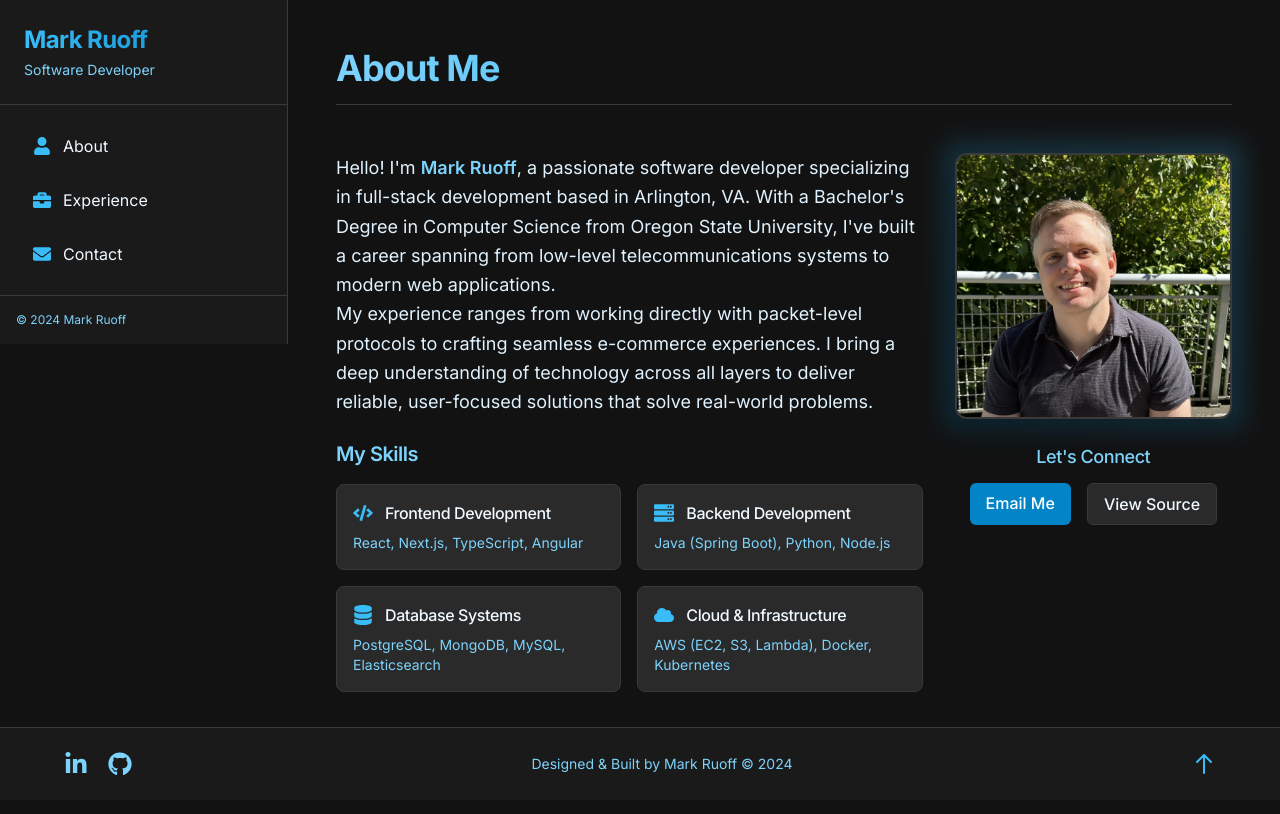
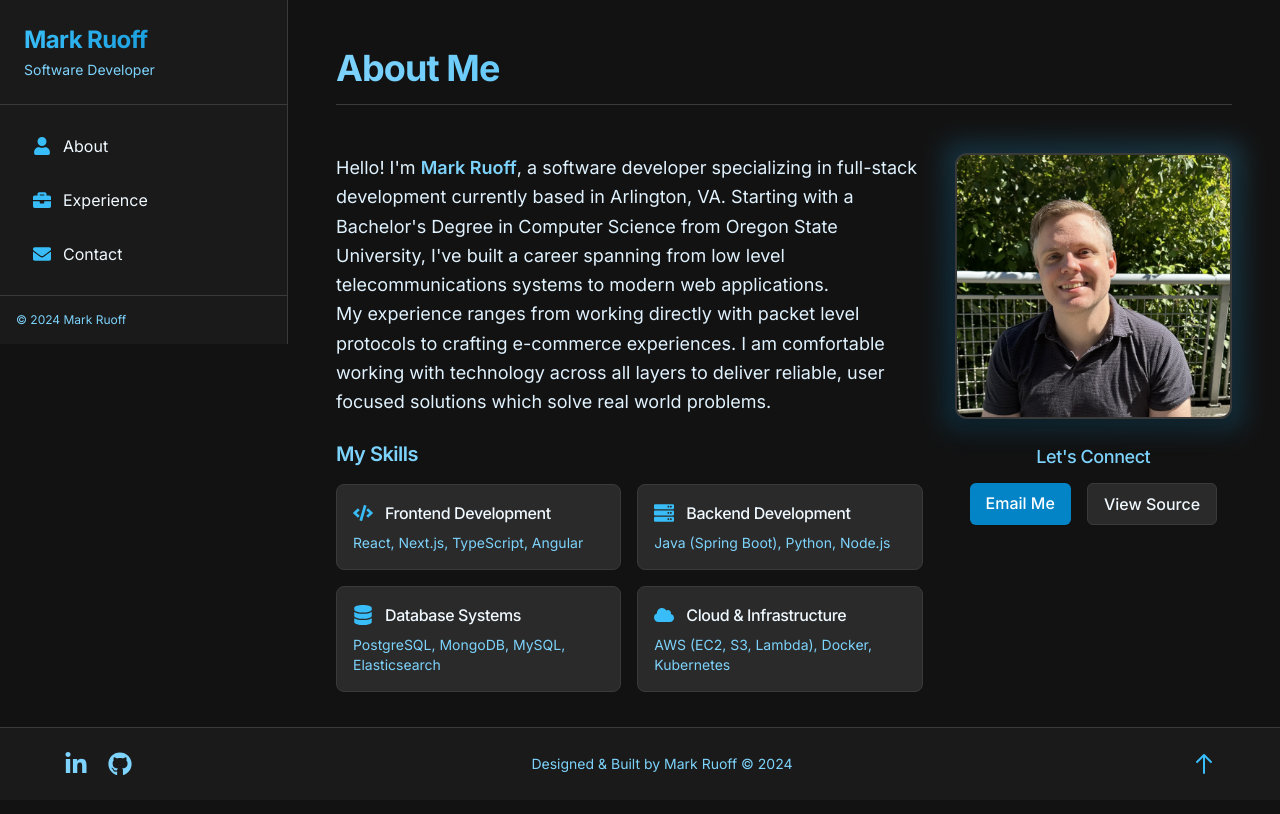
Before and after one commit to mrkruoff/personal_site, a React (Vite) app: page / in a window 1280 px wide. Shown: the top 814 px of the page. Built offline with nearby package versions, Linux system fonts and the light colour scheme.

Commit message:
Text update

```diff
--- a/src/components/About.tsx
+++ b/src/components/About.tsx
@@ -42,11 +42,11 @@ const About = () => {
       >
         <motion.div variants={itemVariants} className="prose prose-invert max-w-none">
           <p className="text-lg leading-relaxed text-primary-100">
-            Hello! I'm <span className="font-semibold text-primary-300">Mark Ruoff</span>, a passionate software developer specializing in full-stack development based in Arlington, VA. With a Bachelor's Degree in Computer Science from Oregon State University, I've built a career spanning from low-level telecommunications systems to modern web applications.
+            Hello! I'm <span className="font-semibold text-primary-300">Mark Ruoff</span>, a software developer specializing in full-stack development currently based in Arlington, VA. Starting with a Bachelor's Degree in Computer Science from Oregon State University, I've built a career spanning from low level telecommunications systems to modern web applications.
           </p>
 
           <p className="text-lg leading-relaxed text-primary-100">
-            My experience ranges from working directly with packet-level protocols to crafting seamless e-commerce experiences. I bring a deep understanding of technology across all layers to deliver reliable, user-focused solutions that solve real-world problems.
+            My experience ranges from working directly with packet level protocols to crafting e-commerce experiences. I am comfortable working with technology across all layers to deliver reliable, user focused solutions which solve real world problems.
           </p>
         </motion.div>
 
```
